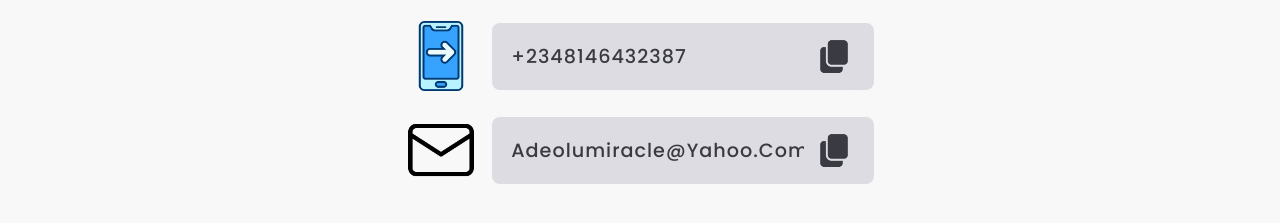
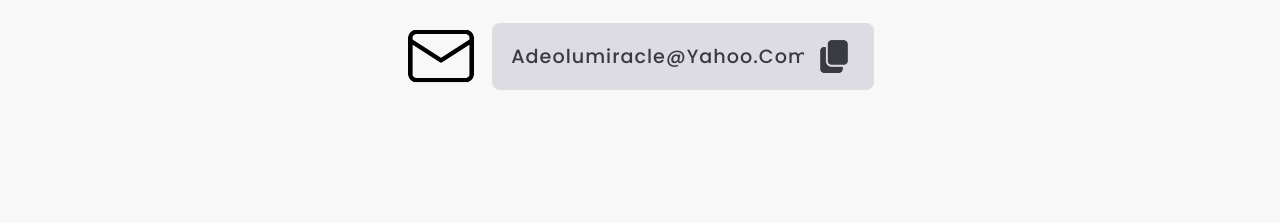
Before and after one commit to OGBENI-NG/Contact_links, a plain HTML site: page index.html in a window 1280 px wide. Shown: the part 543-766 px from the top of the page. Drawn offline with Linux system fonts and the light colour scheme.

Commit message:
remove-number

```diff
--- a/index.html
+++ b/index.html
@@ -31,12 +31,6 @@
                   <img src="assets/facebook.png" alt="facebook">
                   <a href="https://web.facebook.com/profile.php?id=100090510967232" target="_blank" rel="noopener noreferrer">facebook <img src="assets/external-link.png" alt="link-icon" srcset=""></a>
             </section>
-            <section class="phone-wrapper">
-                  <img src="assets/outgoing-call.png" alt="call">
-                  <p id="phone">+2348146432387</p>
-                  <img id="copy-phone" class="copy" src="assets/copy.png" alt="link-icon" srcset="">
-
-            </section>
             <section>
                   <img src="assets/email.png" alt="email">
                   <p id="email" class="email">adeolumiracle@yahoo.com</p>
```
